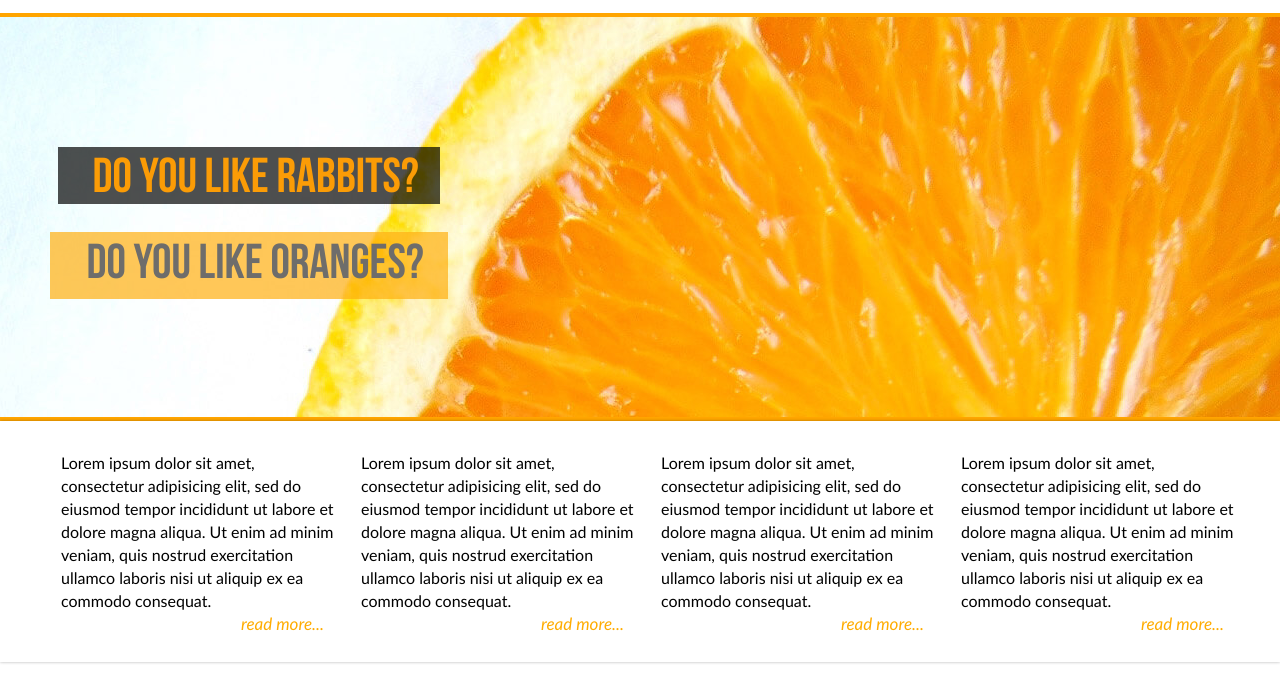
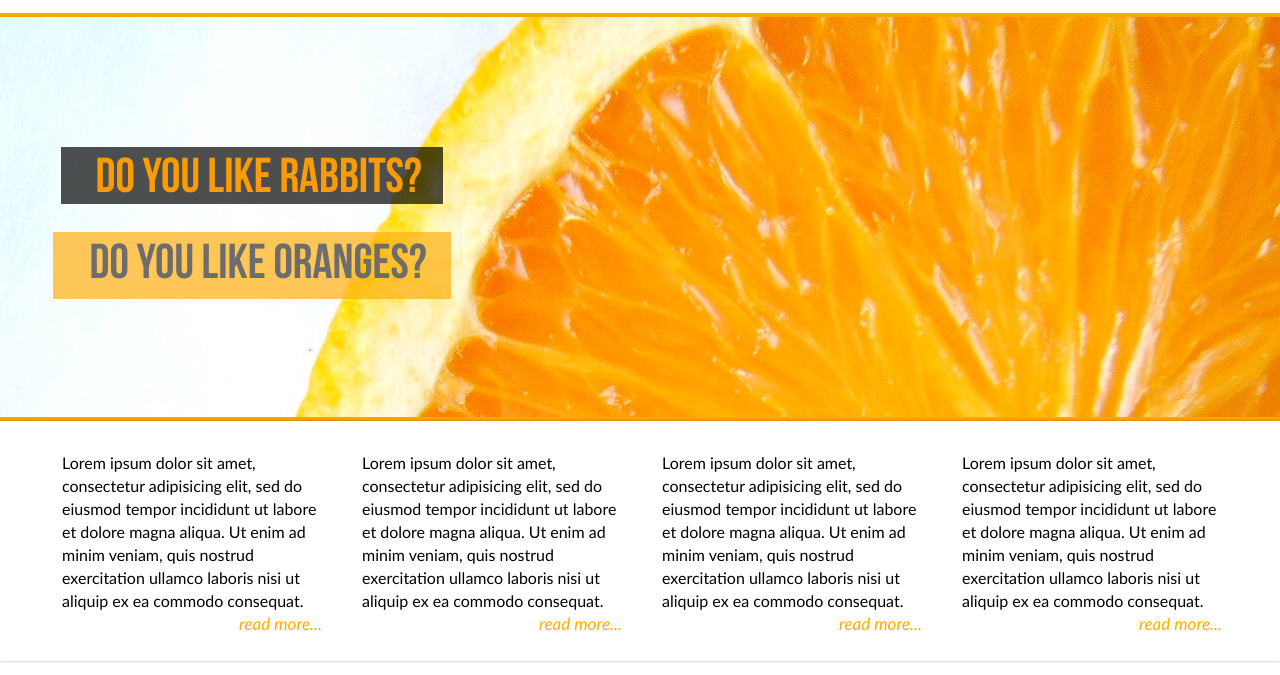
Before and after one commit to cantcool/orange-rabbit, a plain HTML site: page index.html in a window 1280 px wide. Shown: the part 114-789 px from the top of the page. Drawn offline with Linux system fonts and the light colour scheme; files whose address does not match are found by name.

Commit message:
orange-rabbit/styling. review+fixes

```diff
--- a/css/style.css
+++ b/css/style.css
@@ -71,6 +71,10 @@ body {
 a {
   text-decoration: none;
   color: inherit;
+}
+
+p {
+  line-height: 23px;
 }
 
 main {
@@ -196,6 +200,8 @@ nav {
 }
 
 
+
+
 /* BANNERS */
 
 .banners {
@@ -207,32 +213,33 @@ nav {
 }
 
 .banner-item {
+  position: relative;
   margin: 0;
   padding: 0;
   background-image: url(../img/big-orange-bg.jpg);
   width: 1600px;
   height: 400px;
   left: -200px;
-  position: absolute;
   z-index: -1;
 }
 
-.banners header {
+.banners h1 {
+  position: absolute;
+  top: 97px;
+  left: 203px;
   width: 420px;
   text-align: center;
-  padding-top: 130px;
+  font-family: 'Bebas', 'Arial', sans-serif;
+  font-weight: 700;
+  font-size: 49px;
+  color: #fb9c06;
 }
 
-.banners h1 {
+.banners h1 span {
   display: inline-block;
+  background-color: rgba(0, 0, 0, 0.69);
+  padding: 8px 21px 0px 34px;
   margin: 0 0 28px;
-  padding: 0;
-  font-family: 'Bebas', 'Arial', sans-serif;
-  font-weight: 700;
-  background-color: rgba(0, 0, 0, 0.69);
-  font-size: 49px;
-  color: #fb9c06;
-  padding: 8px 21px 0px 34px;
 }
 
 .banners .inverted {
@@ -259,23 +266,28 @@ nav {
 }
 
 .feature-item {
-  position: relative;
+  vertical-align: top;
   display: inline-block;
   width: 300px;
-  font-size: 16px;
-  padding: 0px 5px 30px 22px;
-  line-height: 23px;
+  padding: 0px 5px 6px 23px;
 }
 
-.feature-item::after {
-  position: absolute;
-  right: 15px;
-  bottom: 7px;
-  content: 'read more...';
+.feature-item p {
+  font-size: 16px;
+  margin: 0 0 0px;
+}
+
+.feature-item a {
+  display: block;
   text-align: right;
   font-style: italic;
   color: #ffac00;
   font-size: 17px;
+  margin-right: 12px;
+}
+
+.feature-item a:hover {
+  opacity: 0.6;
 }
 
 
@@ -341,7 +353,6 @@ h2 {
 .team-member p {
   padding: 4px 35px 0px;
   text-align: left;
-  line-height: 23px;
 }
 
 
@@ -349,9 +360,7 @@ h2 {
 
 
 
-
-
-/* message */
+/* MESSAGE */
 
 .message {
   text-align: center;
@@ -367,8 +376,9 @@ h2 {
   margin-top: 42px;
 }
 
-.message form p {
-  vertical-align: top;
+.message form div {
+  margin: 0 0 16px;
+  padding: 0;
 }
 
 .message label {
@@ -421,7 +431,6 @@ h2 {
 
 /* FOOTER */
 
-
 footer {
   text-align: center;
   height: 75px;
--- a/index.html
+++ b/index.html
@@ -41,27 +41,31 @@
       <section class="banners">
         <div class="container">
           <div class="banner-item">
+            <h1>
+              <span>Do you like rabbits?</span>
+              <span class="inverted">Do you like oranges?</span>
+            </h1>
           </div>
-          <header>
-            <h1>Do you like rabbits?</h1>
-            <h1 class="inverted">Do you like oranges?</h1>
-          </header>
         </div>
       </section>
 
       <section class="features">
         <div class="container container-features">
           <div class="feature-item">
-            Lorem ipsum dolor sit amet, consectetur adipisicing elit, sed do eiusmod tempor incididunt ut labore et dolore magna aliqua. Ut enim ad minim veniam, quis nostrud exercitation ullamco laboris nisi ut aliquip ex ea commodo consequat.
+            <p>Lorem ipsum dolor sit amet, consectetur adipisicing elit, sed do eiusmod tempor incididunt ut labore et dolore magna aliqua. Ut enim ad minim veniam, quis nostrud exercitation ullamco laboris nisi ut aliquip ex ea commodo consequat.</p>
+            <p><a href="#">read more...</a></p>
           </div>
           <div class="feature-item">
-            Lorem ipsum dolor sit amet, consectetur adipisicing elit, sed do eiusmod tempor incididunt ut labore et dolore magna aliqua. Ut enim ad minim veniam, quis nostrud exercitation ullamco laboris nisi ut aliquip ex ea commodo consequat.
+            <p>Lorem ipsum dolor sit amet, consectetur adipisicing elit, sed do eiusmod tempor incididunt ut labore et dolore magna aliqua. Ut enim ad minim veniam, quis nostrud exercitation ullamco laboris nisi ut aliquip ex ea commodo consequat.</p>
+            <p><a href="#">read more...</a></p>
           </div>
           <div class="feature-item">
-            Lorem ipsum dolor sit amet, consectetur adipisicing elit, sed do eiusmod tempor incididunt ut labore et dolore magna aliqua. Ut enim ad minim veniam, quis nostrud exercitation ullamco laboris nisi ut aliquip ex ea commodo consequat.
+            <p>Lorem ipsum dolor sit amet, consectetur adipisicing elit, sed do eiusmod tempor incididunt ut labore et dolore magna aliqua. Ut enim ad minim veniam, quis nostrud exercitation ullamco laboris nisi ut aliquip ex ea commodo consequat.</p>
+            <p><a href="#">read more...</a></p>
           </div>
           <div class="feature-item">
-            Lorem ipsum dolor sit amet, consectetur adipisicing elit, sed do eiusmod tempor incididunt ut labore et dolore magna aliqua. Ut enim ad minim veniam, quis nostrud exercitation ullamco laboris nisi ut aliquip ex ea commodo consequat.
+            <p>Lorem ipsum dolor sit amet, consectetur adipisicing elit, sed do eiusmod tempor incididunt ut labore et dolore magna aliqua. Ut enim ad minim veniam, quis nostrud exercitation ullamco laboris nisi ut aliquip ex ea commodo consequat.</p>
+            <p><a href="#">read more...</a></p>
           </div>
         </div>
       </section>
@@ -102,10 +106,10 @@
           <h2>Send us a message...</h2>
 
           <form action="/" method="post">
-            <p><label for="name">Name: </label><input id="name" type="text" name="name" /></p>
-            <p><label for="email">Email: </label><input id="email" type="text" name="email" /></p>
-            <p><label for="message">Message: </label><textarea id="message" name="message" cols="30" rows="5"></textarea></p>
-            <p><input type="submit" value="Submit"></p>
+            <div><label for="name">Name: </label><input id="name" type="text" name="name" /></div>
+            <div><label for="email">Email: </label><input id="email" type="text" name="email" /></div>
+            <div><label for="message">Message: </label><textarea id="message" name="message" cols="30" rows="5"></textarea></div>
+            <div><input type="submit" value="Submit"></div>
           </form>
         </div>
       </section>
```
